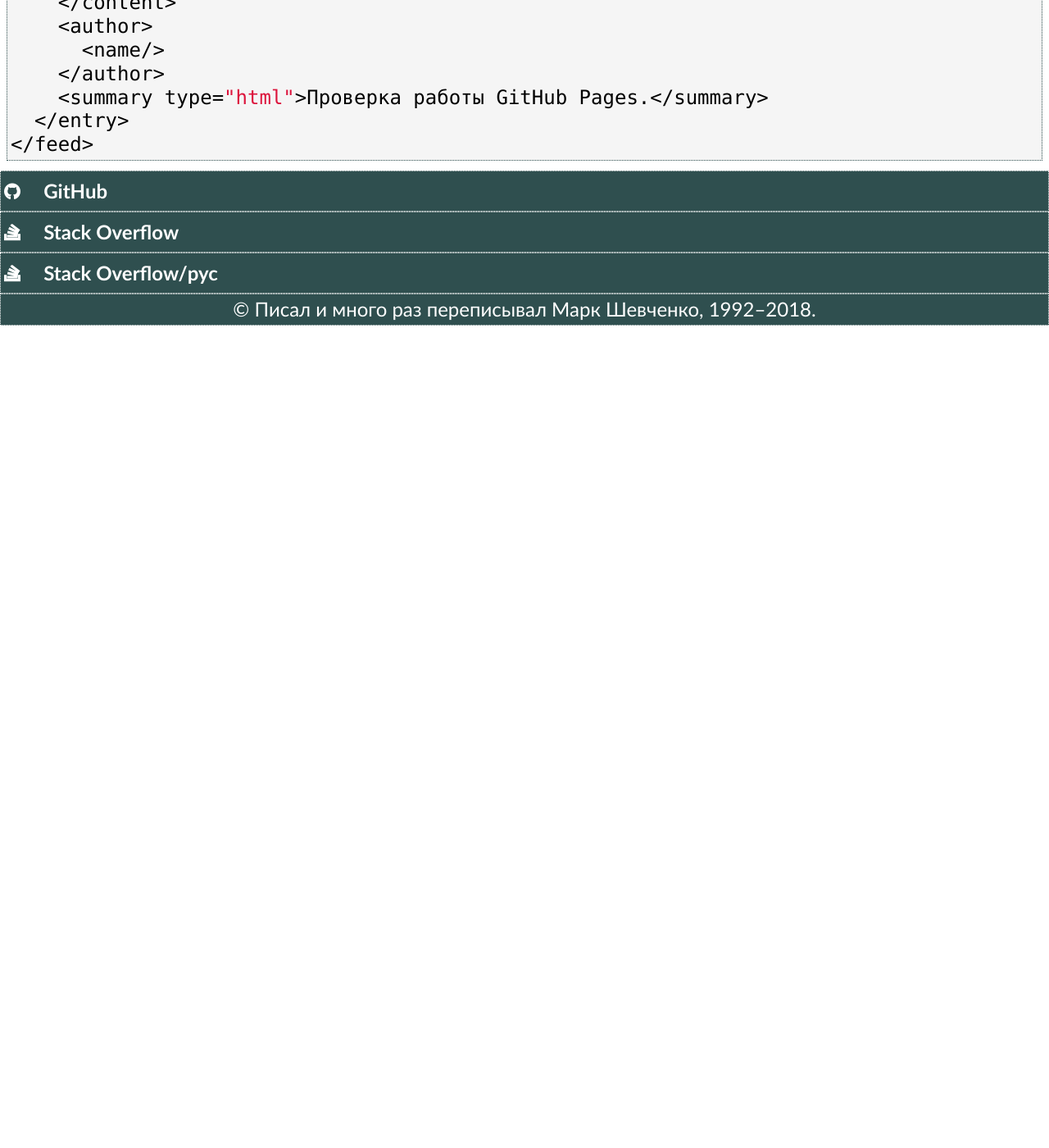
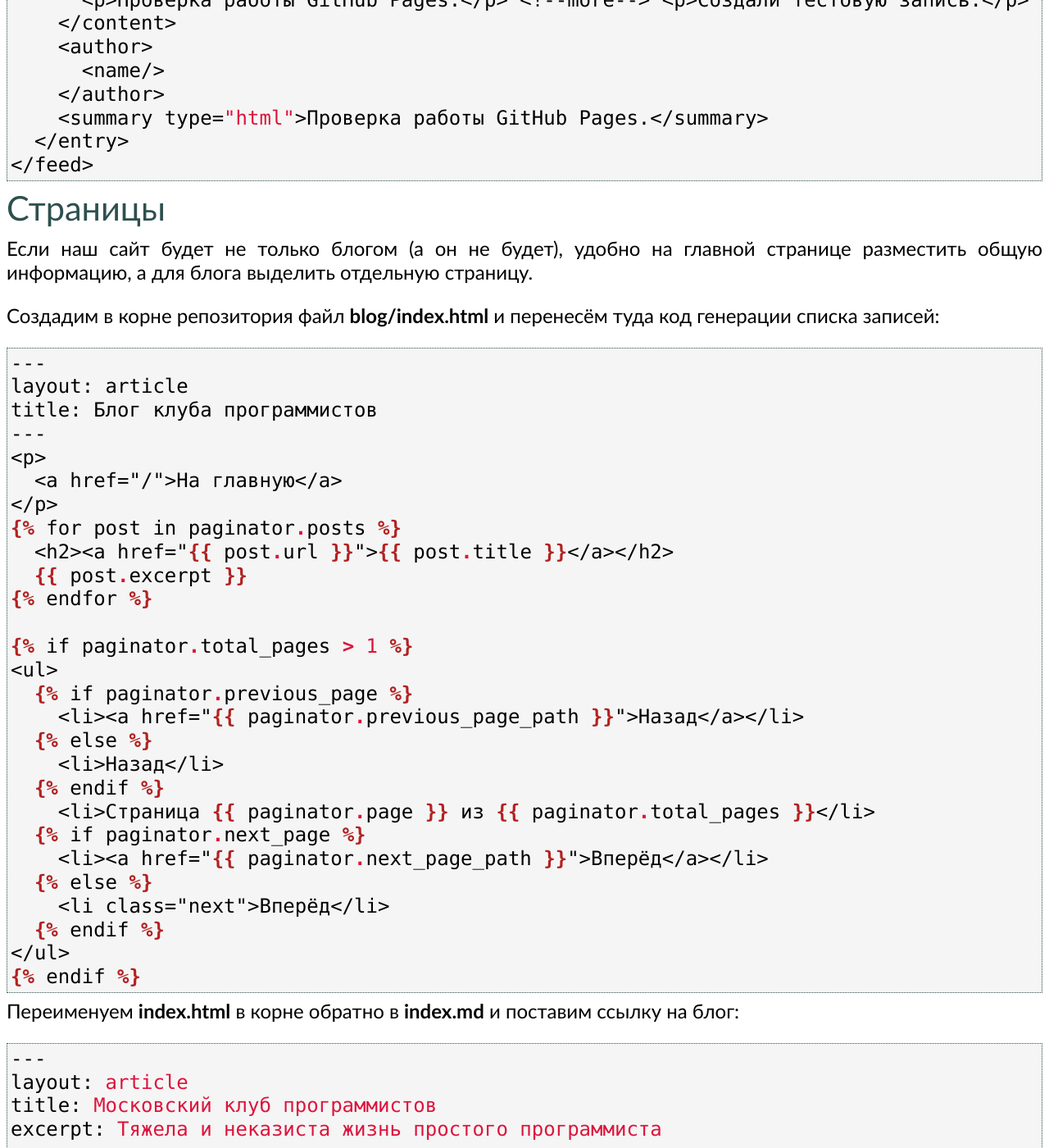
Before and after one commit to markshevchenko/markshevchenko.github.io, a Jekyll site: the page built from articles/github-pages.md, in a window 1280 px wide and 1400 px high, scrolled down 17203 px. Shown: the whole window at 82% size. Built offline with Jekyll 4.4.1, drawn with Linux system fonts in a browser that asks for light colours; some web fonts are replaced; our own code applies the rules of GitHub Pages for plain Markdown files; comment, search, counter and statistics services are not loaded; before the commit the page ends 17600 px from its top, so only the background shows below that; some of the changed text lies outside the part shown.

Commit message:
Дописал про страницы и ссылки.

````diff
--- a/articles/github-pages.md
+++ b/articles/github-pages.md
@@ -650,3 +651,69 @@ This XML file does not appear to have any style information associated with it.
   </entry>
 </feed>
 ```
+
+## Страницы
+
+Если наш сайт будет не только блогом (а он не будет), удобно на главной странице разместить общую информацию, а для блога выделить
+отдельную страницу.
+
+Создадим в корне репозитория файл **blog/index.html** и перенесём туда код генерации списка записей:
+
+{% raw %}
+```liquid
+---
+layout: article
+title: Блог клуба программистов
+---
+<p>
+  <a href="/">На главную</a>
+</p>
+{% for post in paginator.posts %}
+  <h2><a href="{{ post.url }}">{{ post.title }}</a></h2>
+  {{ post.excerpt }}
+{% endfor %}
+
+{% if paginator.total_pages > 1 %}
+<ul>
+  {% if paginator.previous_page %}
+    <li><a href="{{ paginator.previous_page_path }}">Назад</a></li>
+  {% else %}
+    <li>Назад</li>
+  {% endif %}
+    <li>Страница {{ paginator.page }} из {{ paginator.total_pages }}</li>
+  {% if paginator.next_page %}
+    <li><a href="{{ paginator.next_page_path }}">Вперёд</a></li>
+  {% else %}
+    <li class="next">Вперёд</li>
+  {% endif %}
+</ul>
+{% endif %}
+```
+{% endraw %}
+
+Переименуем **index.html** в корне обратно в **index.md** и поставим ссылку на блог:
+
+```markdown
+---
+layout: article
+title: Московский клуб программистов
+excerpt: Тяжела и неказиста жизнь простого программиста
+---
+
+Как выяснилось, в Москве есть большая потребность в неформальных встречах программистов,
+без привязки к конкретным технологиям и языкам.
+
+Ниша «посидеть и поговорить» оказалась незаполненной.
+Этот пробел требует немедленной ликвидации, которой мы и занимаемся.
+
+[Блог клуба программистов](blog).
+
+```
+
+Чтобы ссылки на страницы блога привести к общему виду, в файле **\_config.yml** изменим параметр `paginate_path`:
+
+```yaml
+paginate_path: "blog/:num"
+```
+
+## Динамическое содержимое
````
Also changed, not shown: other parts of articles/github-pages.md (+2 -1 lines).
